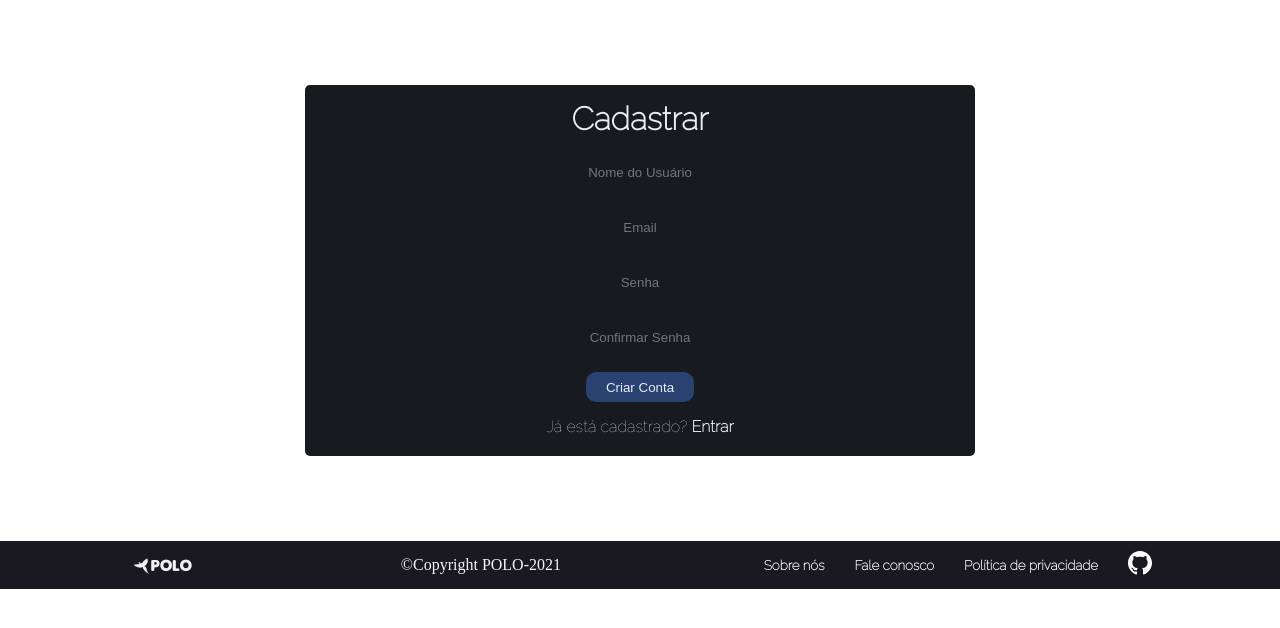
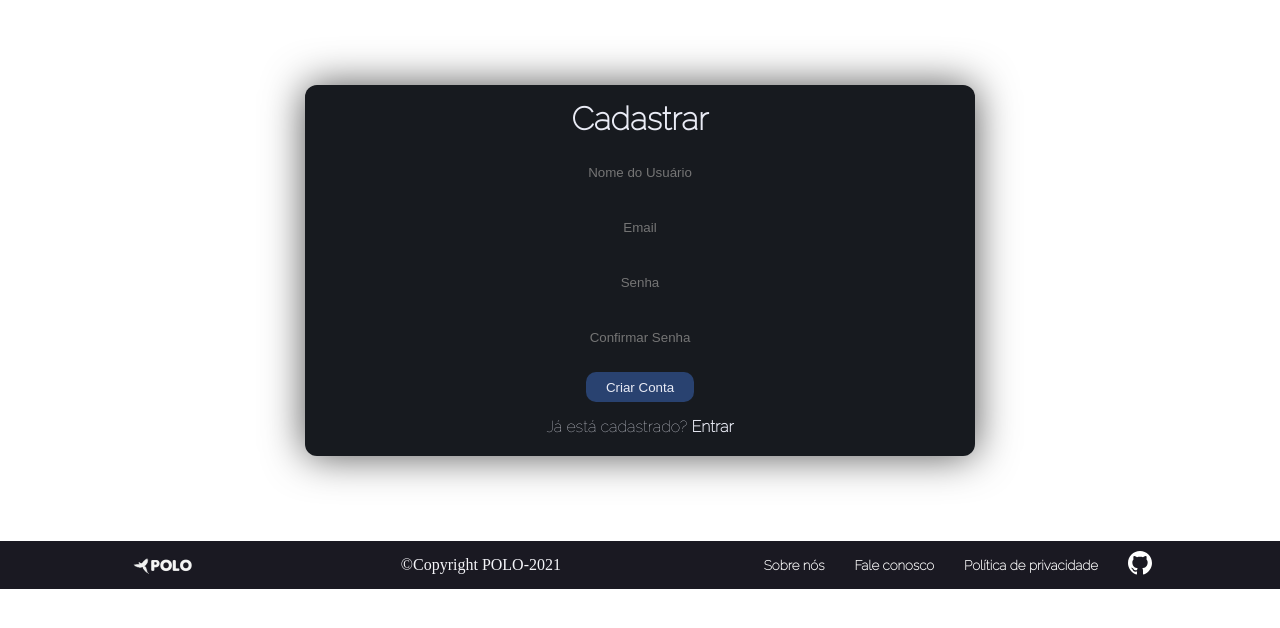
Before and after one commit to CaioSimioni/site-tcc, a PHP site: page /Pages/cadastrar.php in a window 1280 px wide. Shown: the part 120-748 px from the top of the page. Run offline with PHP 8.4, Linux system fonts and the light colour scheme.

Commit message:
Update style_cadastrar.css

```diff
--- a/CSS/style_cadastrar.css
+++ b/CSS/style_cadastrar.css
@@ -18,10 +18,11 @@
     margin: 20px 10px 10px 20px;
     background-color: rgb(23, 26, 31);
     color: #e9ebf5;
-    border-radius: 5px;
+    border-radius: 12px;
     font-family: 'Raleway';
     padding: 15px;
     margin: 85px auto;
+    box-shadow: 0px 0px 40px rgba(0, 0, 0, 0.678);
     animation: formu 2s linear;
 }
 
```
